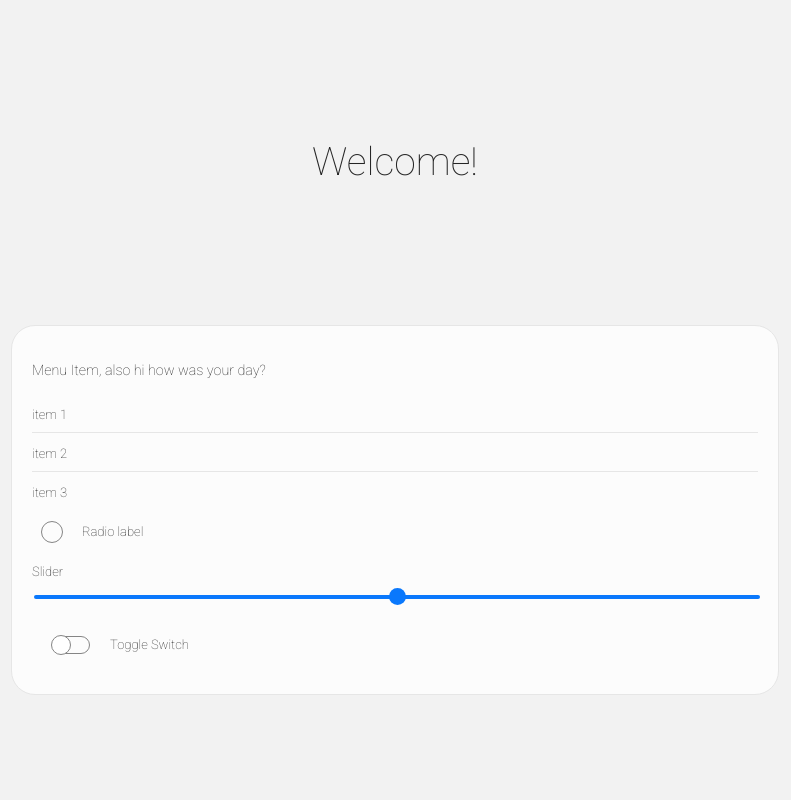
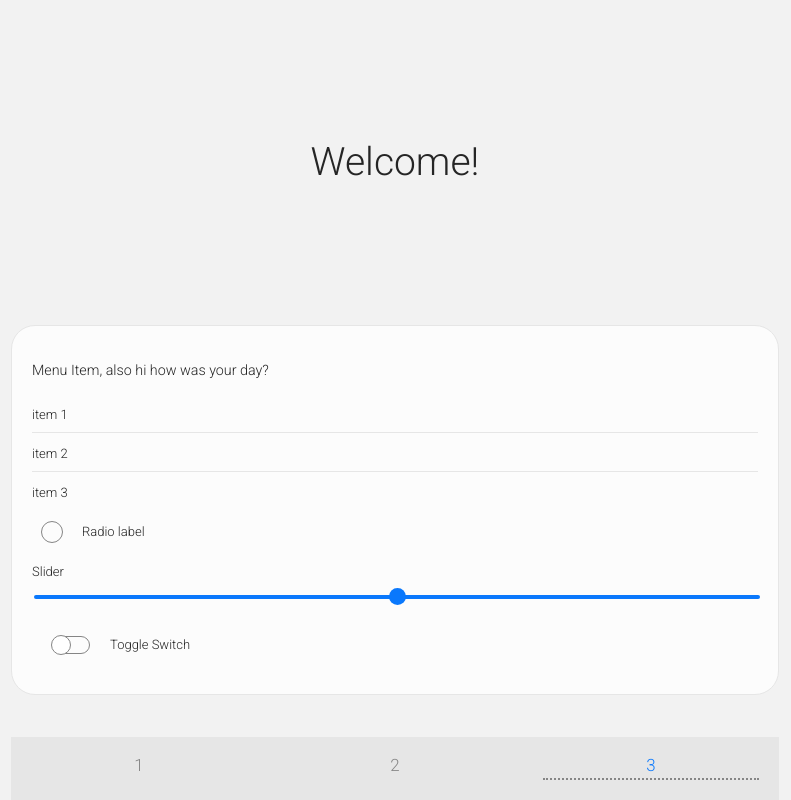
Before and after one commit to LightslicerGP/OneUI, a plain HTML site: page index.html in a window 1280 px wide. Shown: the whole page, without its empty margins (245-1036 px from the left). Drawn offline with Linux system fonts and the light colour scheme.

Commit message:
bottom thing

```diff
--- a/OneUI/components/_tab.css
+++ b/OneUI/components/_tab.css
@@ -8,7 +8,7 @@
 }
 
 .oui-tab-link {
-    margin: 20px 20px 30px 20px;
+    margin: 20px 20px 20px 20px;
     padding-bottom: 4px;
     font-size: 1.3em;
     text-decoration: none;
--- a/OneUI/utils/_font.css
+++ b/OneUI/utils/_font.css
@@ -1,14 +1,8 @@
-@import url('https://fonts.googleapis.com/css2?family=Roboto:wght@100;500&display=swap');
-
-@font-face {
-  font-family: 'SamsungSharpSans';
-  src: url('../fonts/SamsungSharpSans-Regular.ttf');
-  font-weight: 100;
-}
+@import url('https://fonts.googleapis.com/css2?family=Roboto:wght@100;300;500&display=swap');
 
 body {
   font-family: 'Roboto', sans-serif;
-  font-weight: 100;
+  font-weight: 300;
   font-size: 13px;
 }
 
@@ -18,18 +12,18 @@ body {
 
 h1 {
   padding: 1em 0;
-  font-weight: 100;
+  font-weight: 300;
   font-size: 3em;
   overflow-wrap: break-word;
 }
 
 h2 {
-  font-weight: 100;
+  font-weight: 300;
   font-size: 1.6em;
 }
 
 h3 {
-  font-weight: 100;
+  font-weight: 300;
   font-size: 1.4em;
 }
 
--- a/index.html
+++ b/index.html
@@ -40,6 +40,14 @@
         </label>
         </div>
 
+        <nav class="oui-tab">
+          <a href="#" class="oui-tab-link">1</a>
+          <a href="#" class="oui-tab-link">2</a>
+          <a href="#"
+             class="oui-tab-link oui-tab-link--active"
+             aria-current="page">3</a>
+        </nav>
+
       </div>
     </main>
   </body>
```
